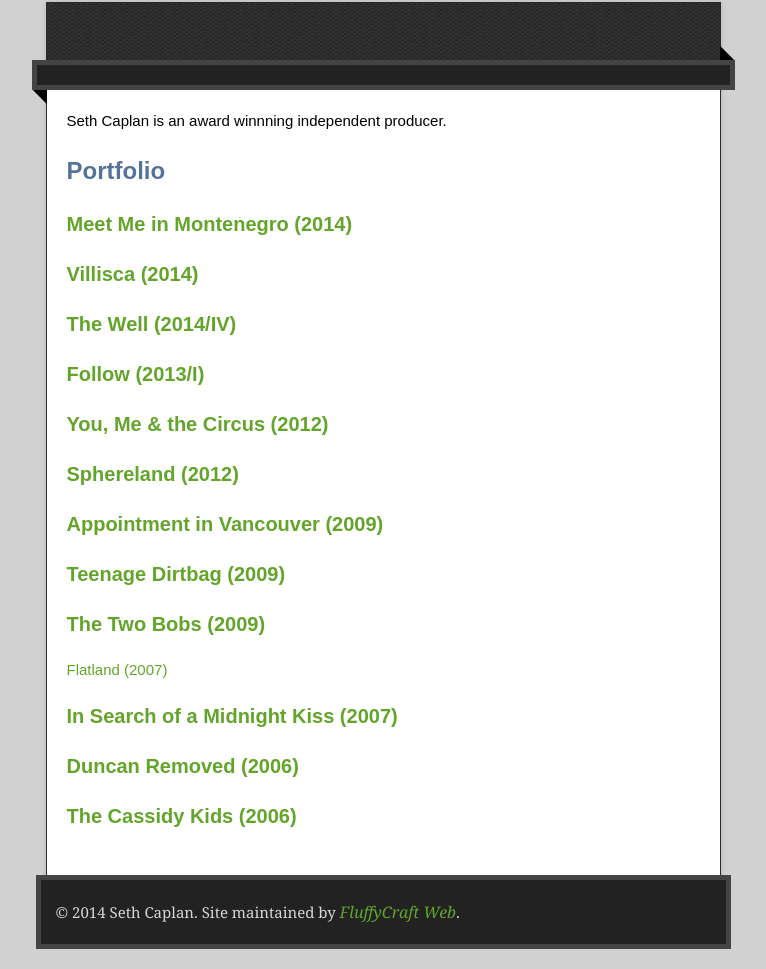
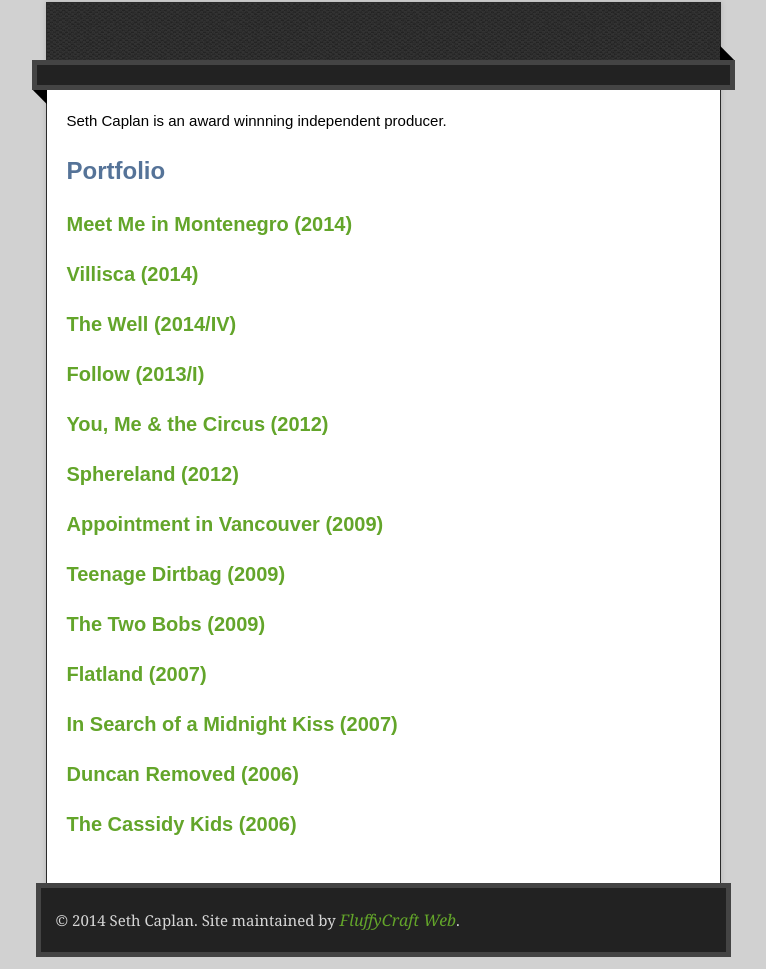
Before and after one commit to sethcaplan/sethcaplan.github.io, a plain HTML site: page index.html in a window 1280 px wide. Shown: the part 128-1097 px from the top of the page, without its empty margins (257-1023 px from the left). Drawn offline with nearby package versions, Linux system fonts and the light colour scheme.

Commit message:
Update index.html

```diff
--- a/index.html
+++ b/index.html
@@ -43,7 +43,7 @@
           <a href="http://www.imdb.com/title/tt1524088/"><h3>Appointment in Vancouver (2009)</h3></a>
           <a href="http://www.imdb.com/title/tt1091207/"><h3>Teenage Dirtbag (2009)</h3></a>
           <a href="http://www.imdb.com/title/tt1217305/"><h3>The Two Bobs (2009)</h3></a>
-          <a href="http://www.flatlandthemovie.com/"<h3>Flatland (2007)</h3>
+          <a href="http://www.flatlandthemovie.com/"><h3>Flatland (2007)</h3></a>
           <a href="http://www.imdb.com/title/tt0989000/"><h3>In Search of a Midnight Kiss (2007)</h3></a>
           <a href="http://www.imdb.com/title/tt0800013/"><h3>Duncan Removed (2006)</h3>
           <a href="http://www.imdb.com/title/tt0476967/"><h3>The Cassidy Kids (2006)</h3></a>
```
